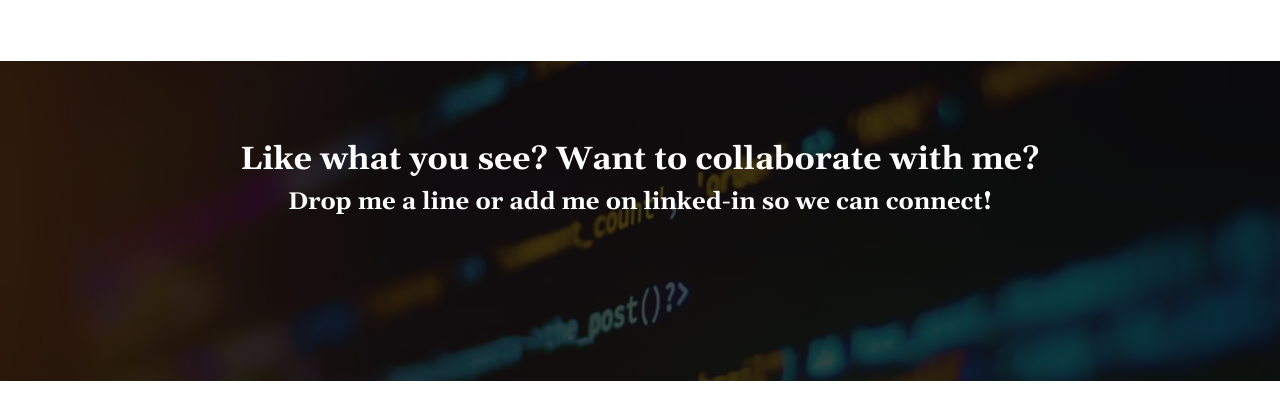
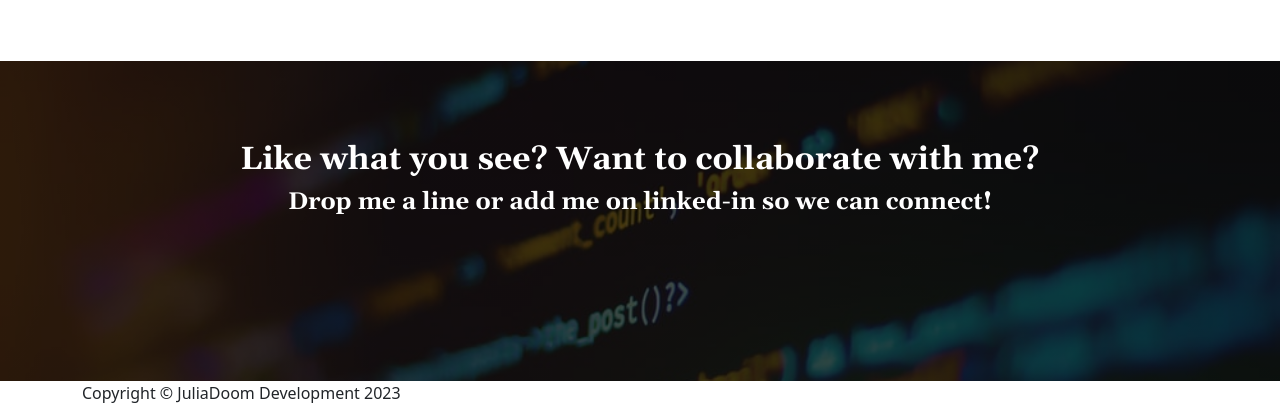
Before and after one commit to juliadoom/portfolio, a plain HTML site: page index.html in a window 1280 px wide. Shown: the part 3886-4291 px from the top of the page. Before the commit the page ends 4267 px from the top, so only its background shows below. Drawn offline with nearby package versions, Linux system fonts and the light colour scheme.

Commit message:
Update index.html

```diff
--- a/index.html
+++ b/index.html
@@ -154,5 +154,14 @@
         <h4 class="header-light text-center">Drop me a line or add me on linked-in so we can connect!</h4>
     </div>
     </section>
+    <footer>
+       <div class="container">
+             <div class="row">
+                 <div class="col-md-4">
+                     <span class="copyright">Copyright &copy; JuliaDoom Development 2023</span>
+                 </div>
+              </div>
+         </div>
+     </footer>
 </body>
   </html>
```
